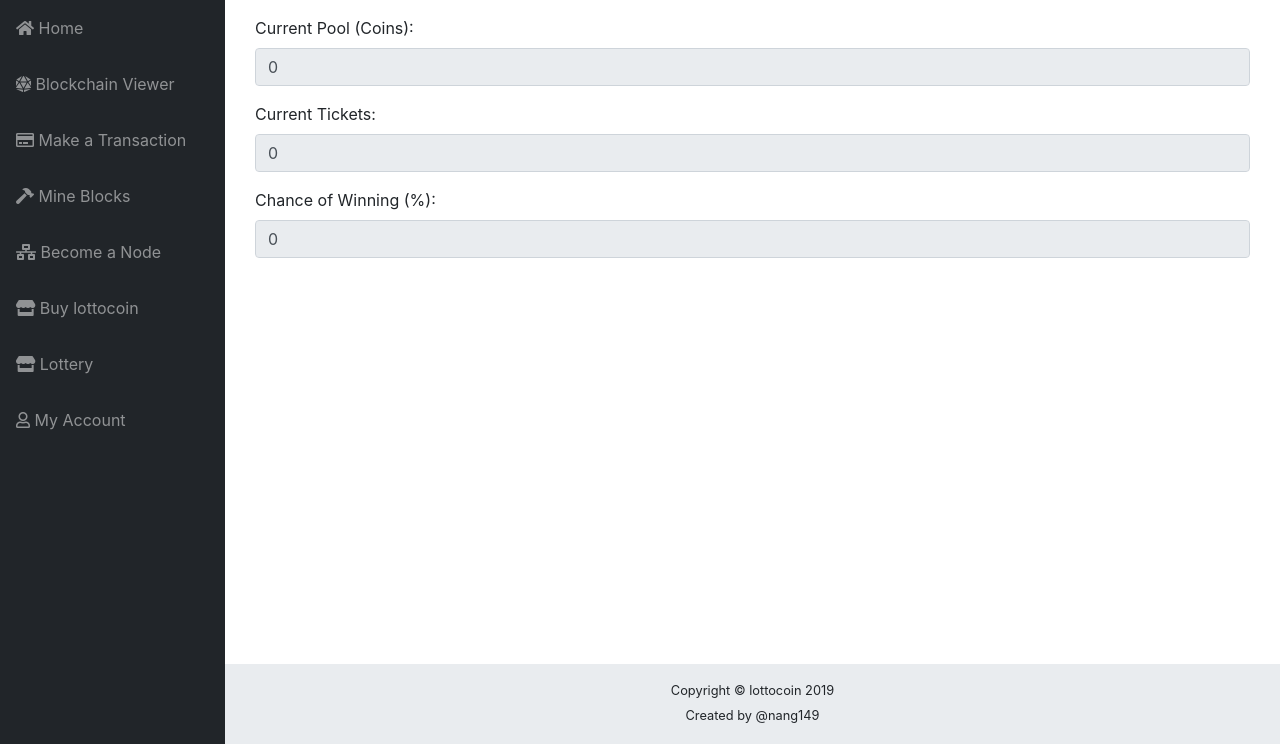
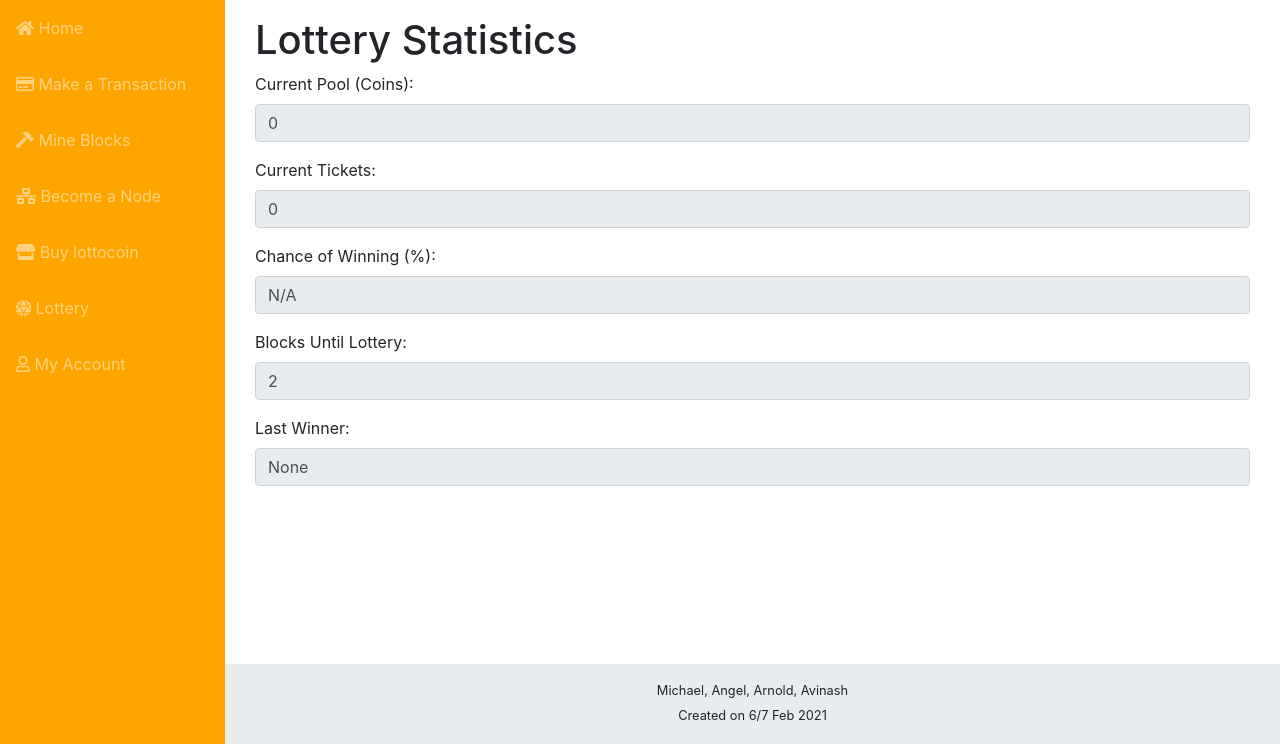
Before and after one commit to 00MB/lottocoin, a Flask app: page /lottery in a window 1280 px wide. Shown: the part 56-800 px from the top of the page. Run offline with Flask 2, Linux system fonts and the light colour scheme; a user stored in the database is signed in; some libraries are stand-ins or nearby versions.

Commit message:
Added stuff

```diff
--- a/lottocoin/blockchain.py
+++ b/lottocoin/blockchain.py
@@ -258,6 +258,14 @@ class Blockchain (object):
 			self.lotteryblocks = [];
 			print(self.winners)
 
+	def getlotteryblocks(self):
+		return self.lotteryblocks;
+
+	def getrecentwinner(self):
+		print(f"recent winner: {self.winners[-1][1]} - {self.winners[-1][0]}")
+		if self.winners[-1][0] == "":
+			return "None"
+		return (f"{self.winners[-1][0]} - {self.winners[-1][1]}")
 
 class Block (object):
 	def __init__(self, transactions, time, index):
--- a/lottocoin/routes.py
+++ b/lottocoin/routes.py
@@ -9,14 +9,8 @@ import requests
 #FLASK ROUTES
 @app.route("/")
 @app.route("/home")
+@app.route("/blockchain")
 def home():
-    blockchainObj.resolveConflicts();
-    return render_template('blockchain.html', title = "Blockchain", blockchain = blockchainObj);
-
-
-@app.route("/blockchain")
-def blockchain():
-    #print(type(blockchainObj.chain));
     blockchainObj.resolveConflicts();
     return render_template('blockchain.html', title = "Blockchain", blockchain = blockchainObj);
 
@@ -52,7 +46,20 @@ def node():
 
 @app.route("/purchase")
 def purchase():
-    return render_template('purchase.html', title = "Purchase");
+    form = TransactionForm();
+    formNL = TransactionFormNotLoggedIn();
+    #print(form.sender.data, form.reciever.data, form.amount.data, form.key.data);
+    #print("hi");
+    if form.validate_on_submit():
+        print("hi");
+        #print(form.sender.data, form.reciever.data, form.amount.data, form.key.data);
+        #print(type(form.key.data));
+        feedback = blockchainObj.addTransaction("Lottocoin", username(), form.amount.data, form.key.data, form.key.data);
+        if feedback:
+            flash(f'Transaction Made!', 'success');
+        else:
+            flash(f'Error!', 'danger');
+        return render_template('transaction.html', title = "Transaction", blockchain = blockchainObj, form=form, formNL= formNL);
 
 @app.route("/register", methods=['GET', 'POST'])
 def register():
--- a/lottocoin/static/scss/_cards.scss
+++ /dev/null
@@ -1,25 +0,0 @@
-// Styling for custom cards
-// Custom class for the background icon in card blocks
-.card-body-icon {
-  position: absolute;
-  z-index: 0;
-  top: -1.25rem;
-  right: -1rem;
-  opacity: 0.4;
-
-  font-size: 5rem;
-  @include rotate;
-}
-
-// Override breakpoints for card columns to work well with sidebar layout
-.card-columns {
-  @media (min-width: 576px) {
-    column-count: 1;
-  }
-  @media (min-width: 768px) {
-    column-count: 2;
-  }
-  @media (min-width: 1200px) {
-    column-count: 2;
-  }
-}
--- a/lottocoin/static/scss/_footer.scss
+++ /dev/null
@@ -1,27 +0,0 @@
-footer.sticky-footer {
-  display: flex;
-  position: absolute;
-  right: 0;
-  bottom: 0;
-  width: calc(100% - #{$sidebar-collapsed-width});
-  height: $sticky-footer-height;
-  background-color: $gray-200;
-  .copyright {
-    line-height: 1;
-    font-size: 0.8rem;
-  }
-  @media (min-width: 768px) {
-    width: calc(100% - #{$sidebar-base-width});
-  }
-}
-
-body.sidebar-toggled {
-  footer.sticky-footer {
-    width: 100%;
-  }
-  @media (min-width: 768px) {
-    footer.sticky-footer {
-      width: calc(100% - #{$sidebar-collapsed-width});
-    }
-  }
-}
--- a/lottocoin/static/scss/_login.scss
+++ /dev/null
@@ -1,69 +0,0 @@
-:root {
-  --input-padding-x: 0.75rem;
-  --input-padding-y: 0.75rem;
-}
-
-.card-login {
-  max-width: 25rem;
-}
-
-.card-register {
-  max-width: 40rem;
-}
-
-.form-label-group {
-  position: relative;
-}
-
-.form-label-group > input,
-.form-label-group > label {
-  padding: var(--input-padding-y) var(--input-padding-x);
-  height: auto;
-}
-
-.form-label-group > label {
-  position: absolute;
-  top: 0;
-  left: 0;
-  display: block;
-  width: 100%;
-  margin-bottom: 0;
-  /* Override default `<label>` margin */
-  line-height: 1.5;
-  color: #495057;
-  border: 1px solid transparent;
-  border-radius: 0.25rem;
-  transition: all 0.1s ease-in-out;
-}
-
-.form-label-group input::-webkit-input-placeholder {
-  color: transparent;
-}
-
-.form-label-group input:-ms-input-placeholder {
-  color: transparent;
-}
-
-.form-label-group input::-ms-input-placeholder {
-  color: transparent;
-}
-
-.form-label-group input::-moz-placeholder {
-  color: transparent;
-}
-
-.form-label-group input::placeholder {
-  color: transparent;
-}
-
-.form-label-group input:not(:placeholder-shown) {
-  padding-top: calc(var(--input-padding-y) + var(--input-padding-y) * (2 / 3));
-  padding-bottom: calc(var(--input-padding-y) / 3);
-}
-
-.form-label-group input:not(:placeholder-shown) ~ label {
-  padding-top: calc(var(--input-padding-y) / 3);
-  padding-bottom: calc(var(--input-padding-y) / 3);
-  font-size: 12px;
-  color: #777;
-}
--- a/lottocoin/static/scss/_mixins.scss
+++ /dev/null
@@ -1,33 +0,0 @@
-@mixin rotate {
-  transform: rotate(15deg);
-}
-
-@mixin sidebar-icons {
-  .nav-item {
-    &:last-child {
-      margin-bottom: 1rem;
-    }
-    .nav-link {
-      text-align: center;
-      padding: 0.75rem 1rem;
-      width: $sidebar-collapsed-width;
-      span {
-        font-size: 0.65rem;
-        display: block;
-      }
-    }
-    .dropdown-menu {
-      position: absolute !important;
-      transform: none !important;
-      left: calc(#{$sidebar-collapsed-width} + 0.5rem) !important;
-      margin: 0;
-      &.dropup {
-        bottom: 0;
-        top: auto !important;
-      }
-    }
-    &.dropdown .dropdown-toggle::after {
-      display: none;
-    }
-  }
-}
--- a/lottocoin/static/scss/_navbar.scss
+++ /dev/null
@@ -1,115 +0,0 @@
-.navbar-nav {
-
-  .form-inline .input-group {
-    width: 100%;
-  }
-
-  .nav-item {
-    &.active {
-      .nav-link {
-        color: $white;
-      }
-    }
-    &.dropdown {
-      .dropdown-toggle {
-        &::after {
-          width: 1rem;
-          text-align: center;
-          float: right;
-          vertical-align: 0;
-          border: 0;
-          font-weight: 900;
-          content: '\f105';
-          font-family: 'Font Awesome 5 Free';
-        }
-      }
-      &.show {
-        .dropdown-toggle::after {
-          content: '\f107';
-        }
-      }
-      &.no-arrow {
-        .dropdown-toggle::after {
-          display: none;
-        }
-      }
-    }
-    .nav-link {
-      &:focus {
-        // remove outline for Safari and Firefox
-        outline: none;
-      }
-      .badge {
-        position: absolute;
-        margin-left: 0.75rem;
-        top: 0.3rem;
-        font-weight: 400;
-        font-size: 0.5rem;
-      }
-    }
-  }
-
-  @media(min-width: 768px) {
-
-    .form-inline .input-group {
-      width: auto;
-    }
-
-  }
-
-}
-
-.sidebar {
-  width: $sidebar-collapsed-width !important;
-  background-color: $gray-900;
-  min-height: calc(100vh - #{$navbar-base-height});
-  @include sidebar-icons;
-  .nav-item {
-    .nav-link {
-      color: fade-out($white, 0.5);
-      &:active,
-      &:focus,
-      &:hover {
-        color: fade-out($white, 0.25);
-      }
-    }
-  }
-  &.toggled {
-    width: 0 !important;
-    overflow: hidden;
-  }
-}
-
-@media (min-width: 768px) {
-  .sidebar {
-    width: $sidebar-base-width !important;
-
-    .nav-item {
-      .nav-link {
-        display: block;
-        width: 100%;
-        text-align: left;
-        padding: 1rem;
-        width: $sidebar-base-width;
-        span {
-          font-size: 1rem;
-          display: inline;
-        }
-      }
-      .dropdown-menu {
-        position: static !important;
-        margin: 0 1rem;
-        // Position fix for Firefox
-        top: 0;
-      }
-      &.dropdown .dropdown-toggle::after {
-        display: block;
-      }
-    }
-    &.toggled {
-      overflow: visible;
-      width: $sidebar-collapsed-width !important;
-      @include sidebar-icons;
-    }
-  }
-}
--- a/lottocoin/static/scss/_utilities.scss
+++ /dev/null
@@ -1,18 +0,0 @@
-// Additional Text Helper Class
-.smaller {
-  font-size: 0.7rem;
-}
-
-// Helper class for the overflow property
-.o-hidden {
-  overflow: hidden !important;
-}
-
-// Helper classes for z-index
-.z-0 {
-  z-index: 0;
-}
-
-.z-1 {
-  z-index: 1;
-}
--- a/lottocoin/static/scss/_variables.scss
+++ /dev/null
@@ -1,9 +0,0 @@
-// Spacing Variables
-// Change below variable if the height of the navbar changes
-$navbar-base-height: 56px;
-// Change below variable to change the width of the sidenav
-$sidebar-base-width: 225px;
-// Change below variable to change the width of the sidenav when collapsed
-$sidebar-collapsed-width: 90px;
-// Change below variable to change the height of the sticky footer
-$sticky-footer-height: 80px;
--- a/lottocoin/static/scss/sb-admin.scss
+++ /dev/null
@@ -1,14 +0,0 @@
-// Import Custom Variables
-@import "variables.scss";
-
-// Import Bootstrap
-@import "../vendor/bootstrap/scss/bootstrap.scss";
-
-// Import Custom SCSS
-@import "mixins.scss";
-@import "global.scss";
-@import "utilities.scss";
-@import "navbar.scss";
-@import "cards.scss";
-@import "login.scss";
-@import "footer.scss";
--- a/lottocoin/templates/layout.html
+++ b/lottocoin/templates/layout.html
@@ -114,12 +114,6 @@
             <span>Home</span>
           </a>
         </li>
-        <li class="nav-item">
-          <a class="nav-link" href="{{ url_for('blockchain') }}">
-            <i class="fas fa-dice-d20"></i>
-            <span>Blockchain Viewer</span>
-          </a>
-        </li>
 
         <li class="nav-item">
           <a class="nav-link" href="{{ url_for('transaction') }}">
@@ -151,7 +145,7 @@
 
         <li class="nav-item">
           <a class="nav-link" href="{{ url_for('lottery') }}">
-            <i class="fas fa-store"></i>
+            <i class="fas fa-dice-d20"></i>
             <span>Lottery</span></a
           >
         </li>
@@ -188,9 +182,9 @@
         <footer class="sticky-footer">
           <div class="container my-auto">
             <div class="copyright text-center my-auto">
-              <span>Copyright © lottocoin 2019</span>
+              <span>Michael, Angel, Arnold, Avinash</span>
               <br /><br />
-              <span>Created by @nang149</span>
+              <span>Created on 6/7 Feb 2021</span>
             </div>
           </div>
         </footer>
--- a/lottocoin/templates/lottery.html
+++ b/lottocoin/templates/lottery.html
@@ -1,4 +1,5 @@
 {% extends "layout.html" %} {% block content %}
+<h1>Lottery Statistics</h1>
 <form>
   <div class="form-group">
     <label>Current Pool (Coins):</label>
@@ -39,10 +40,32 @@
       class="form-control"
       id="exampleInputEmail1"
       aria-describedby="emailHelp"
-      value="0"
+      value="N/A"
       disabled="True"
     />
     {%endif%}
   </div>
+  <div class="form-group">
+    <label>Blocks Until Lottery:</label>
+    <input
+      type="email"
+      class="form-control"
+      id="exampleInputEmail1"
+      aria-describedby="emailHelp"
+      value="{{ 2- (blockchain.getlotteryblocks())|length }}"
+      disabled="True"
+    />
+  </div>
+  <div class="form-group">
+    <label>Last Winner:</label>
+    <input
+      type="email"
+      class="form-control"
+      id="exampleInputEmail1"
+      aria-describedby="emailHelp"
+      value="{{ blockchain.getrecentwinner() }}"
+      disabled="True"
+    />
+  </div>
 </form>
 {% endblock content %}
--- a/lottocoin/templates/minerPage.html
+++ b/lottocoin/templates/minerPage.html
@@ -2,7 +2,7 @@
 {% block content %}
 
 	<h1>Mine Blocks for Rewards</h1>
-	<p>Current Mining Reward: 50 lottocoins </p>
+	<p>Current Mining Reward: 1 Ticket </p>
 	<h4>Pending Transactions:</h4>
 	<table class="table">
 	  <thead class="thead-dark">
```
Also changed, not shown: lottocoin/static/scss/_global.scss (deleted, +0 -44 lines), lottocoin/templates/purchase.html (+39 -4 lines), lottocoin/static/css/sb-admin.css.
